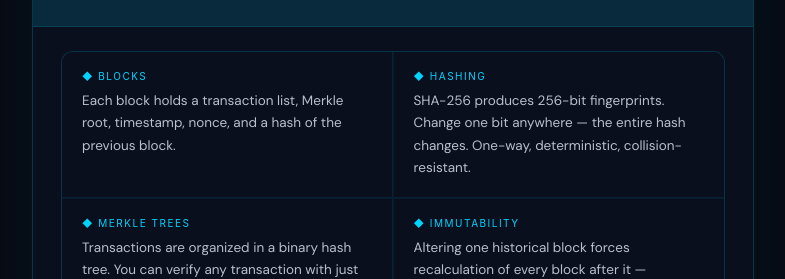
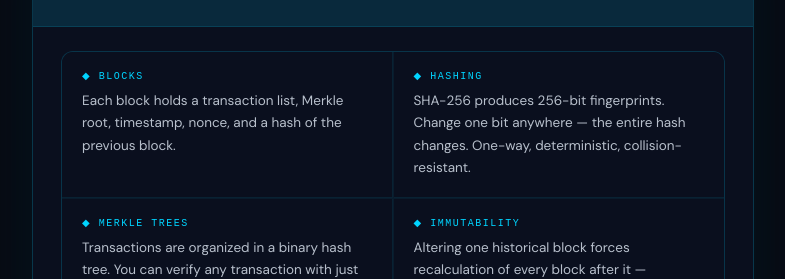
Before and after one commit to ka-ma-bi/blockchain-carousel, a React (Create React App) app: page / in a window 1280 px wide. Shown: the part 243-522 px from the top of the page, without its empty margins (247-1032 px from the left). Built offline with nearby package versions, Linux system fonts and the light colour scheme.

Commit message:
Update App.js

```diff
--- a/src/App.js
+++ b/src/App.js
@@ -268,7 +268,7 @@ export default function App() {
             }}>
               <div style={{
                 fontSize: 10,
-                fontFamily: "inter",
+                fontFamily: "'DM Mono', monospace",
                 letterSpacing: "0.15em",
                 color: slide.accent,
                 marginBottom: 8,
```
